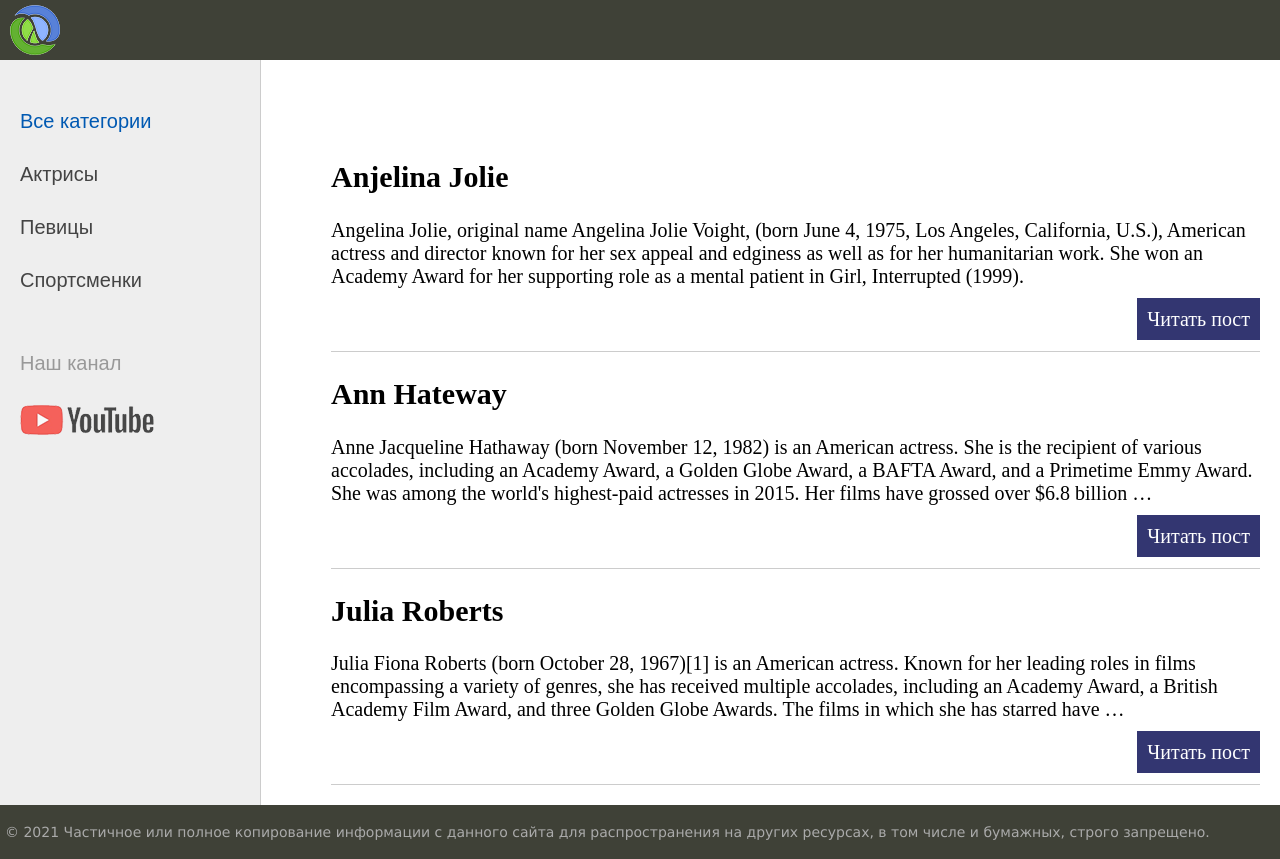
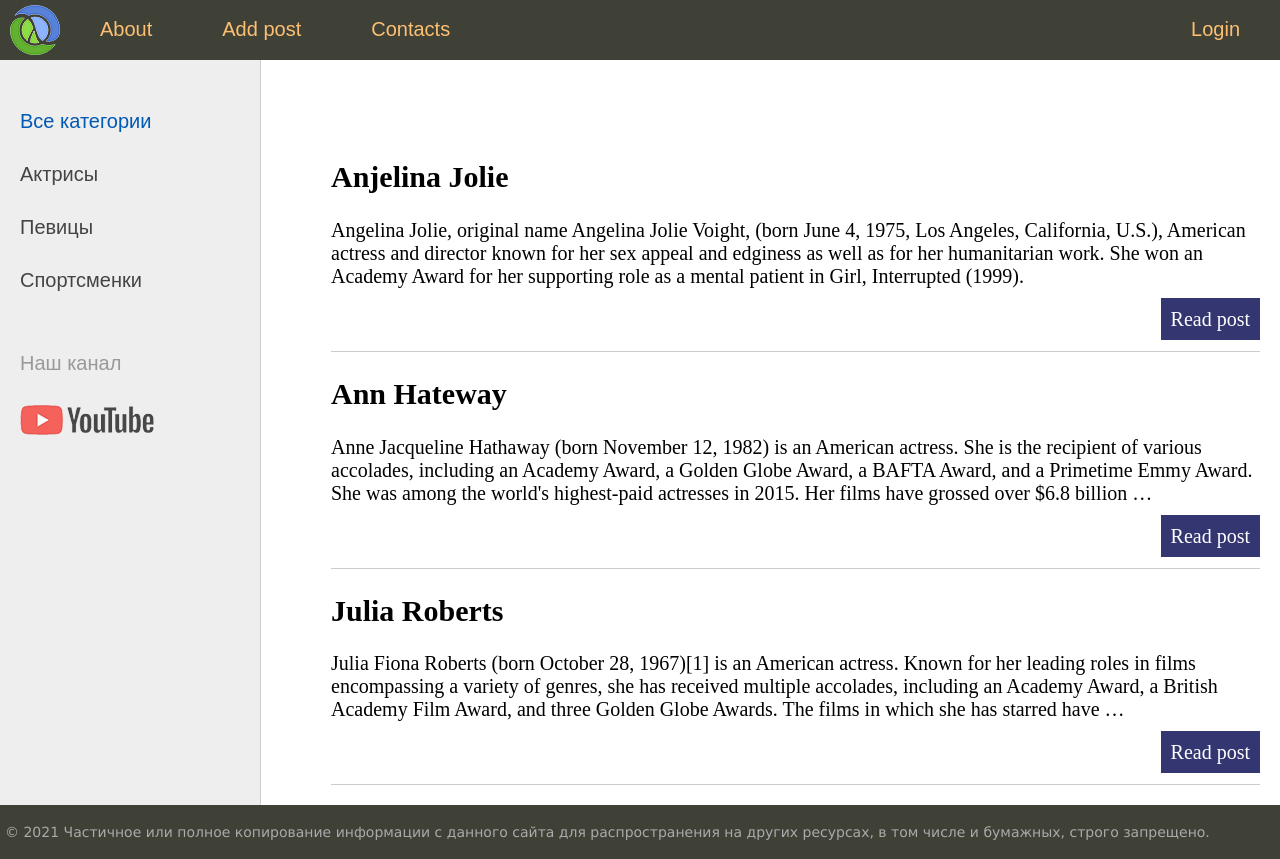
Before and after one commit to krasheg/Django_blog, a Django app: page / in a window 1280 px wide. Run offline with Django 4.2, Linux system fonts and the light colour scheme; data comes from the database, SQL or seed files in the repository; both versions use the stored data as it was after the commit.

Commit message:
added new functionality

```diff
--- a/templates/women/base.html
+++ b/templates/women/base.html
@@ -14,12 +14,12 @@
 {% block mainmenu %}
 		<div class="header">
 			<ul id="mainmenu" class="mainmenu">
-			<li class="logo"><a href="#"><div class="logo"></div></a></li>
+			<li class="logo"><a href="{% url 'home' %}"><div class="logo"></div></a></li>
 {% for m in menu %}
 	{% if not forloop.last %}
-			<li><a href="#">{{m.title}}</a></li>
+			<li><a href="{% url m.url_name %}">{{m.title}}</a></li>
 	{% else %}
-			<li class="last"><a href="#">{{m.title}}</a></li>
+			<li class="last"><a href="{% url m.url_name %}">{{m.title}}</a></li>
 	{% endif %}
 {% endfor %}
 			</ul>
--- a/templates/women/index.html
+++ b/templates/women/index.html
@@ -8,7 +8,7 @@
 	{{p.content|linebreaks|truncatewords:50}}
 	{% endautoescape %}
 			<div class="clear"></div>
-			<p class="link-read-post"><a href="#">Читать пост</a></p>
+			<p class="link-read-post"><a href="{{ p.get_absolute_url }}">Read post</a></p>
 			</li>
 	{% endfor %}
 </ul>
--- a/women/models.py
+++ b/women/models.py
@@ -1,7 +1,7 @@
 from django.db import models
+from django.urls import reverse
 
 
-# Create your models here.
 class Women(models.Model):
     title = models.CharField(max_length=255)
     content = models.TextField(blank=True)
@@ -12,3 +12,6 @@ class Women(models.Model):
 
     def __str__(self):
         return self.title
+
+    def get_absolute_url(self):
+        return reverse('post', kwargs={'post_id': self.pk})
--- a/women/urls.py
+++ b/women/urls.py
@@ -5,5 +5,8 @@ from . import views
 urlpatterns = [
     path('', views.index, name='home'),
     path('about/', views.about, name='about'),
-
+    path('addpage/', views.addpage, name='add_page'),
+    path('contact/', views.contact, name='contact'),
+    path('login/', views.login, name='login'),
+    path('post/<int:post_id>/', views.show_post, name='post'),
 ]
--- a/women/views.py
+++ b/women/views.py
@@ -2,25 +2,44 @@ from django.http import HttpResponse, HttpResponseNotFound
 from django.shortcuts import render, redirect
 from .models import *
 
+# Create your views here.
+menu = [{'title': 'About', 'url_name': 'about'},
+        {'title': 'Add post', 'url_name': 'add_page'},
+        {'title': 'Contacts', 'url_name': 'contact'},
+        {'title': 'Login', 'url_name': 'login'},
+        ]
 
-# Create your views here.
+
 def index(request):
     posts = Women.objects.all()
-    return render(request, 'women/index.html', {'posts': posts, 'title': 'Main page'})
+    context = {
+        'posts': posts,
+        'menu': menu,
+        'title': "Main page"
+    }
+    return render(request, 'women/index.html', context=context)
 
 
 def about(request):
     return render(request, 'women/about.html', {'title': "About"})
 
 
-def categories(request, cat_id):
-    return HttpResponse(f'Categories for {cat_id=}')
+def addpage(request):
+    return HttpResponse('Adding a new post')
 
 
-def archive(request, year):
-    if int(year) > 2020:
-        return redirect('home', permanent=True)
+def contact(request):
+    return HttpResponse('Contact us')
 
+
+def login(request):
+    return HttpResponse('Authorization')
+
+
+def show_post(request, post_id):
+    obj = Women.objects.filter(id=post_id).first()
+    text = obj.content
+    return HttpResponse(f"{text}")
 
 def pageNotFound(request, exception):
     return HttpResponseNotFound('Страница не найдена')
```
Also changed, not shown: db.sqlite3.
